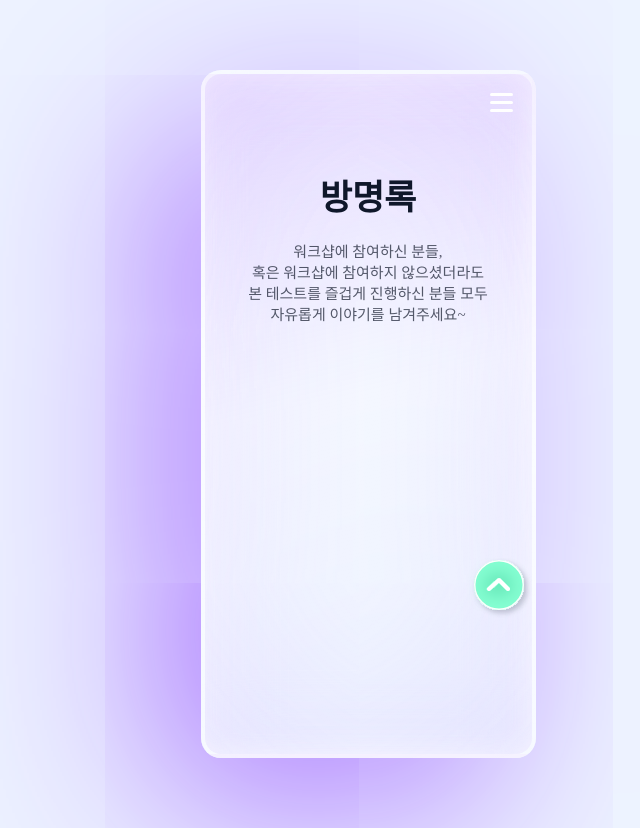
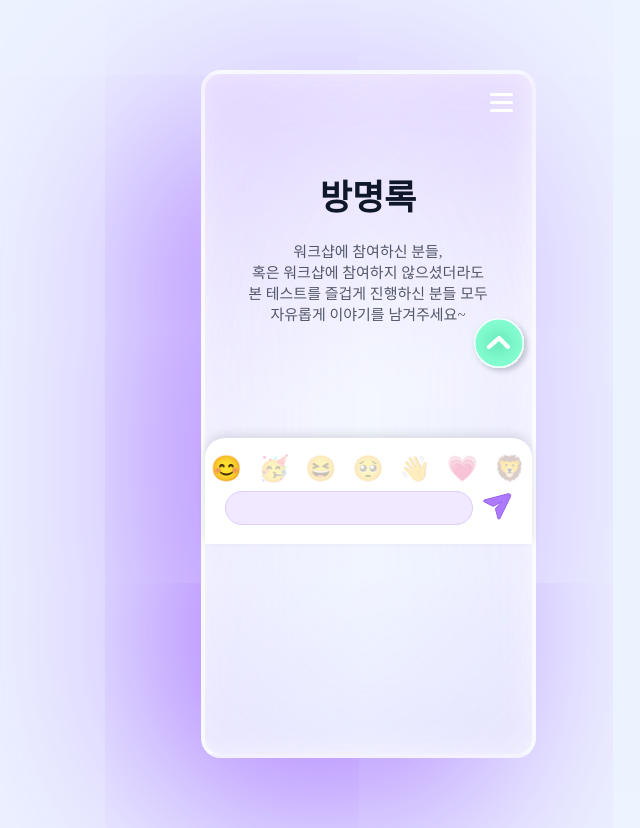
Before and after one commit to LikeLion-11th-SKHU/2023_SKHU_WorkShop, a Django app: template workshop_main/templates/guestbook.html in a window 1280 px wide. Shown: the whole page, without its empty margins (272-912 px from the left). Run offline with Django 4.2, Linux system fonts and the light colour scheme; the template is opened without the code that fills it, so the values that code supplies are empty; some libraries are stand-ins or nearby versions; some web fonts are replaced.

Commit message:
:bug: [fix] emoji message

```diff
--- a/workshop_main/static/css/main.css
+++ b/workshop_main/static/css/main.css
@@ -741,8 +741,8 @@ a, button {
 .upBtn_container {
   width: 65px;
   height: 60px;
-  position: fixed;
-  bottom: 20%;
+  position: absolute;
+  bottom: 10px;
   right: 0;
 }
 
--- a/workshop_main/templates/guestbook.html
+++ b/workshop_main/templates/guestbook.html
@@ -82,5 +82,49 @@
                   </svg>
             </a>
         </div>
+
+        <div class="createBar_container">
+            <form method="POST" enctype="multipart/form-data">
+                {% csrf_token %}
+                <div class="emoji_selectBar">
+                    <div class="emojiBtn">
+                        <input type="radio" name="emoji" value="happy" required id="id_emoji_0" checked />
+                        <label class="emoji_lbl" for="id_emoji_0">😊</label>
+                    </div>
+                    <div class="emojiBtn">
+                        <input type="radio" name="emoji" value="congrats" required id="id_emoji_1" />
+                        <label class="emoji_lbl" for="id_emoji_1">🥳</label>
+                    </div>
+                    <div class="emojiBtn">
+                        <input type="radio" name="emoji" value="wink" required id="id_emoji_2" />
+                        <label class="emoji_lbl" for="id_emoji_2">😆</label>
+                    </div>
+                    <div class="emojiBtn">
+                        <input type="radio" name="emoji" value="pien" required id="id_emoji_3" />
+                        <label class="emoji_lbl" for="id_emoji_3">🥺</label>
+                    </div>
+                    <div class="emojiBtn">
+                        <input type="radio" name="emoji" value="hi" required id="id_emoji_4" />
+                        <label class="emoji_lbl" for="id_emoji_4">👋</label>
+                    </div>
+                    <div class="emojiBtn">
+                        <input type="radio" name="emoji" value="heart" required id="id_emoji_5" />
+                        <label class="emoji_lbl" for="id_emoji_5">💗</label>
+                    </div>
+                    <div class="emojiBtn">
+                        <input type="radio" name="emoji" value="lion" required id="id_emoji_6" />
+                        <label class="emoji_lbl" for="id_emoji_6">🦁</label>
+                    </div>
+                </div>
+                <div class="message_inputBar">
+                    <input type="text" name="comment" maxlength="30" required id="id_comment" class="msgInput" />
+                    <button type="submit" class="msgSubmitBtn">
+                        <svg xmlns="http://www.w3.org/2000/svg" width="29" height="27" viewBox="0 0 29 27" fill="none">
+                            <path d="M1.35363 6.95044L25.266 0.71056C26.9195 0.279084 28.3175 1.98596 27.5688 3.52206L16.8287 25.5561C16.423 26.3884 15.2017 26.27 14.9635 25.3753L12.3619 15.6031L18.7169 8.6485L10.3552 13.373L1.16184 8.81393C0.333191 8.403 0.458651 7.18398 1.35363 6.95044Z" fill="#AC79FF" stroke="#9561E9" stroke-linejoin="round"/>
+                          </svg>
+                    </button>
+                </div>
+            </form>
+        </div>
 </article>
 {% endblock %}
```
